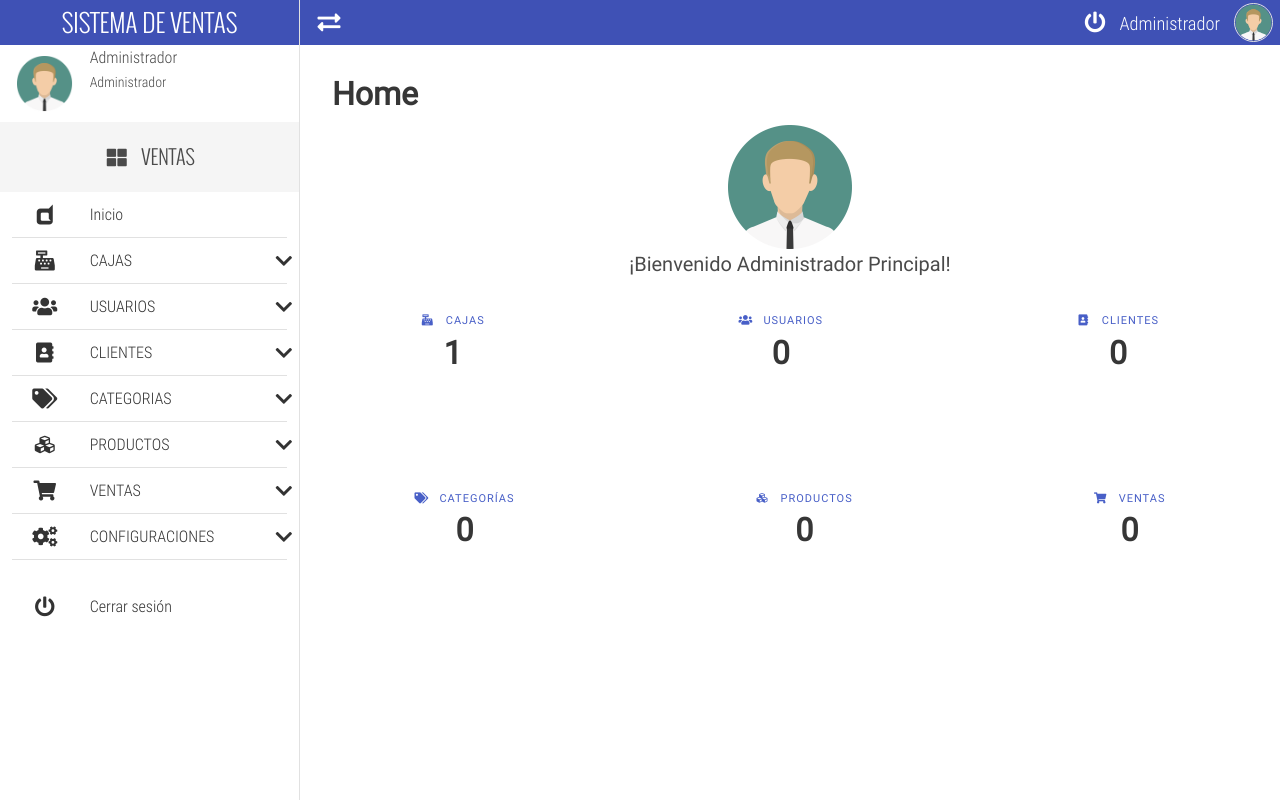
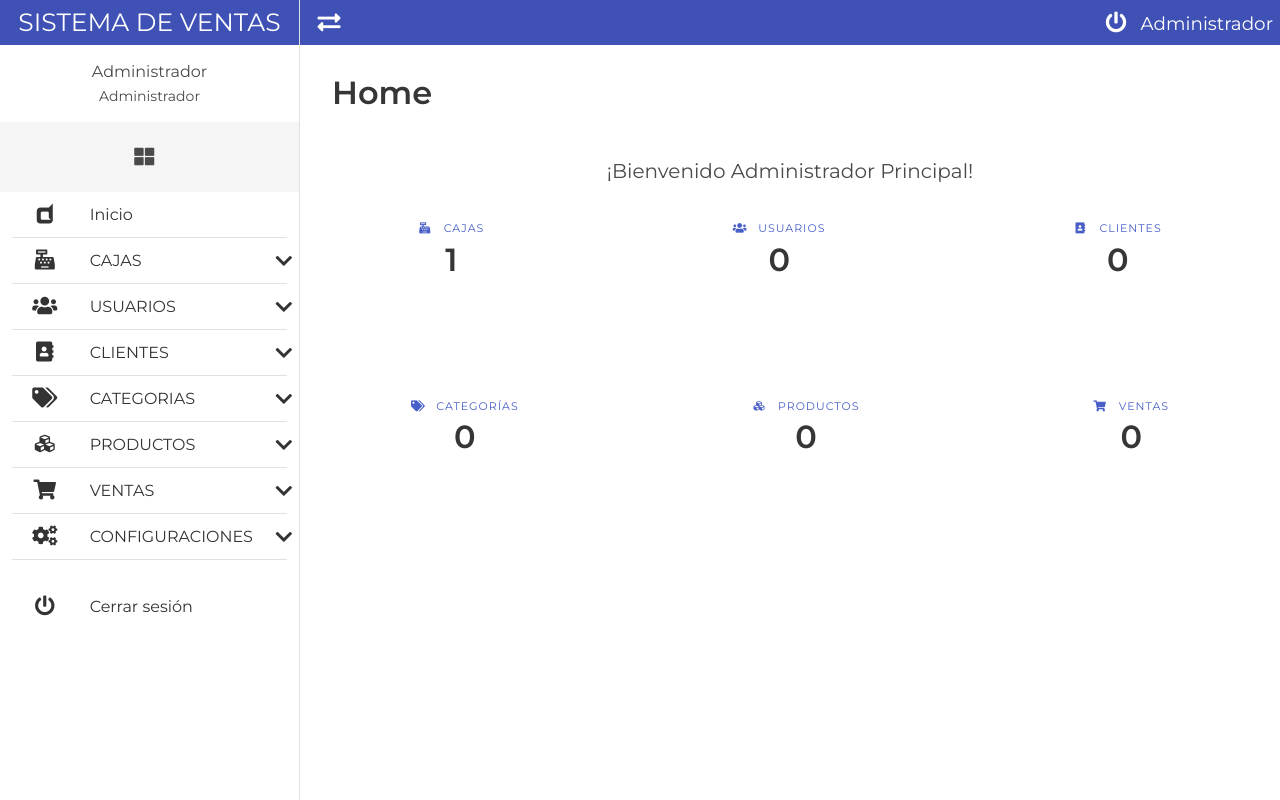
Before and after one commit to gabymg26/Sistema_ventas, a PHP site: page /VENTAS/dashboard/ in a window 1280 px wide. Run offline with PHP 8.4, Linux system fonts and the light colour scheme; a user stored in the database is signed in; data comes from the database, SQL or seed files in the repository; data that the repository does not hold is empty; some libraries are stand-ins or nearby versions; some web fonts are replaced.

Commit message:
Actualizando

```diff
--- a/app/models/mainModel.php
+++ b/app/models/mainModel.php
@@ -17,7 +17,7 @@
 
 		/*----------  Funcion conectar a BD  ----------*/
 		protected function conectar(){
-			$conexion = new PDO("mysql:host=".$this->server.";dbname=".$this->db,$this->user,$this->pass);
+			$conexion = new PDO("mysql:host=".$this->server.";port=3305;dbname=".$this->db,$this->user,$this->pass);
 			$conexion->exec("SET CHARACTER SET utf8");
 			return $conexion;
 		}
--- a/app/views/content/cashierList-view.php
+++ b/app/views/content/cashierList-view.php
@@ -2,7 +2,7 @@
 	<h1 class="title">Cajas</h1>
 	<h2 class="subtitle"><i class="fas fa-clipboard-list fa-fw"></i> &nbsp; Lista de cajas</h2>
 </div>
-<div class="container pb-6 pt-6">
+<div class="container pb-6 pt-6 pl-3">
 
 	<div class="form-rest mb-6 mt-6"></div>
 
--- a/app/views/content/cashierNew-view.php
+++ b/app/views/content/cashierNew-view.php
@@ -3,7 +3,7 @@
 	<h2 class="subtitle"><i class="fas fa-cash-register fa-fw"></i> &nbsp; Nueva caja</h2>
 </div>
 
-<div class="container pb-6 pt-6">
+<div class="container pb-6">
 
 	<form class="FormularioAjax" action="<?php echo APP_URL; ?>app/ajax/cajaAjax.php" method="POST" autocomplete="off" >
 
--- a/app/views/content/categoryList-view.php
+++ b/app/views/content/categoryList-view.php
@@ -2,7 +2,7 @@
 	<h1 class="title">Categorías</h1>
 	<h2 class="subtitle"><i class="fas fa-clipboard-list fa-fw"></i> &nbsp; Lista de categorías</h2>
 </div>
-<div class="container pb-6 pt-6">
+<div class="container pb-6">
 
 	<div class="form-rest mb-6 mt-6"></div>
 
--- a/app/views/content/dashboard-view.php
+++ b/app/views/content/dashboard-view.php
@@ -1,17 +1,6 @@
 <div class="container is-fluid">
 	<h1 class="title">Home</h1>
-  	<div class="columns is-flex is-justify-content-center">
-    	<figure class="image is-128x128">
-    		<?php
-    			if(is_file("./app/views/fotos/".$_SESSION['foto'])){
-    				echo '<img class="is-rounded" src="'.APP_URL.'app/views/fotos/'.$_SESSION['foto'].'">';
-    			}else{
-    				echo '<img class="is-rounded" src="'.APP_URL.'app/views/fotos/default.png">';
-    			}
-    		?>
-		</figure>
-  	</div>
-  	<div class="columns is-flex is-justify-content-center">
+  	<div class="columns is-flex is-justify-content-center mt-6">
   		<h2 class="subtitle">¡Bienvenido <?php echo $_SESSION['nombre']." ".$_SESSION['apellido']; ?>!</h2>
   	</div>
 </div>
--- a/app/views/content/productNew-view.php
+++ b/app/views/content/productNew-view.php
@@ -3,7 +3,7 @@
 	<h2 class="subtitle"><i class="fas fa-box fa-fw"></i> &nbsp; Nuevo producto</h2>
 </div>
 
-<div class="container pb-6 pt-6">
+<div class="container pb-6">
 
 	<form class="FormularioAjax" action="<?php echo APP_URL; ?>app/ajax/productoAjax.php" method="POST" autocomplete="off" enctype="multipart/form-data" >
 
--- a/app/views/content/productSearch-view.php
+++ b/app/views/content/productSearch-view.php
@@ -3,7 +3,7 @@
     <h2 class="subtitle"><i class="fas fa-search fa-fw"></i> &nbsp; Buscar productos</h2>
 </div>
 
-<div class="container pb-6 pt-6">
+<div class="container pb-6">
     <?php
 
         use app\controllers\productController;
--- a/app/views/css/estilos.css
+++ b/app/views/css/estilos.css
@@ -1,43 +1,24 @@
-/*=====================================================
-                    Tipografia
-======================================================*/
-@font-face{
-    font-family: "RobotoCondensedLight";
-    src: url("../webfonts/robotocondensed-light.ttf"),
-    url("../webfonts/robotocondensed-light.eot"),
-    url("../webfonts/robotocondensed-light.woff"),
-    url("../webfonts/robotocondensed-light.woff2"),
-    url("../webfonts/robotocondensed-light.svg");
-}
-@font-face{
-    font-family: "RobotoRegular";
-    src: url("../webfonts/roboto-regular.ttf"),
-    url("../webfonts/roboto-regular.eot"),
-    url("../webfonts/roboto-regular.woff"),
-    url("../webfonts/roboto-regular.woff2"),
-    url("../webfonts/roboto-regular.svg");
-}
-@font-face{
-    font-family: "OswaldLight";
-    src: url("../webfonts/oswald-light.ttf"),
-    url("../webfonts/oswald-light.eot"),
-    url("../webfonts/oswald-light.woff"),
-    url("../webfonts/oswald-light.woff2"),
-    url("../webfonts/oswald-light.svg");
+/* Importar la fuente Montserrat desde Google Fonts */
+@import url("https://fonts.googleapis.com/css2?family=Montserrat:ital,wght@0,100..900;1,100..900&display=swap");
+
+/* Establecer la fuente Montserrat como predeterminada */
+body {
+  font-family: "Montserrat", sans-serif; /* Utiliza Montserrat o una fuente sans-serif como alternativa */
 }
 
-body,html{
+body,
+html {
   height: 100%;
   width: 100%;
   margin: 0;
   padding: 0;
   font-size: 16px;
-    font-family: "RobotoRegular";
+  font-family: "Montserrat", sans-serif;
   position: relative;
-    background-color: #fff;
+  background-color: #ffffff;
 }
 
-.main-container{
+.main-container {
   height: 100%;
   width: 100%;
   display: flex;
@@ -49,45 +30,43 @@ body,html{
 }
 
 .main-container > .login,
-.main-container > .hero-body{
+.main-container > .hero-body {
   height: auto;
   width: 100%;
   max-width: 400px;
   min-width: 300px;
 }
 
-.is-photo{
+.is-photo {
   max-width: 300px;
   height: auto;
   margin: 0 auto;
 }
 
-.text-condensedLight{ font-family: "RobotoCondensedLight"; }
-.tittles{ font-family: "OswaldLight"; }
-.full-width{
+.full-width {
   margin: 0;
   padding: 0;
   width: 100%;
   box-sizing: border-box;
 }
-.list-unstyle{
+.list-unstyle {
   margin: 0;
   padding: 0;
   list-style: none;
   box-sizing: border-box;
 }
-.img-responsive{
+.img-responsive {
   width: 100%;
   height: auto;
 }
-.divider-menu-h{
+.divider-menu-h {
   height: 0 !important;
-    border-top: 1px solid #E1E1E1;
+  border-top: 1px solid #e1e1e1;
   width: 92% !important;
   margin: 0 auto !important;
 }
 
-.page-container{
+.page-container {
   height: 100%;
   width: 100%;
   margin: 0;
@@ -98,47 +77,47 @@ body,html{
 }
 
 /*  Scrolls */
-.scroll::-webkit-scrollbar{
+.scroll::-webkit-scrollbar {
   width: 8px;
 }
-.scroll::-webkit-scrollbar-thumb{
-    background: rgba(102,107,122,1);
+.scroll::-webkit-scrollbar-thumb {
+  background: rgba(102, 107, 122, 1);
 }
 .scroll::-webkit-scrollbar-thumb:active,
-.scroll::-webkit-scrollbar-thumb:hover{
-    background: rgba(102,107,122,1);
+.scroll::-webkit-scrollbar-thumb:hover {
+  background: rgba(102, 107, 122, 1);
 }
-.scroll::-webkit-scrollbar-track{
+.scroll::-webkit-scrollbar-track {
   background: rgba(29, 30, 34, 1);
 }
 .scroll::-webkit-scrollbar-track:hover,
-.scroll::-webkit-scrollbar-track:active{
+.scroll::-webkit-scrollbar-track:active {
   background: rgba(29, 30, 34, 1);
 }
 /*=============Estilos barra superior*/
-.navBar{
-    background-color: #3F51B5;
+.navBar {
+  background-color: #3f51b5;
   height: 45px;
   color: #fff;
   position: relative;
   margin-bottom: 30px;
 }
-.navBar-options{
+.navBar-options {
   line-height: 45px;
   height: 45px;
   padding: 0;
-    transition: all .3s ease-in-out;
+  transition: all 0.3s ease-in-out;
   display: flex;
   justify-content: space-between;
 }
 .navBar-options .fa-exchange-alt,
-.navBar-options-list{
+.navBar-options-list {
   line-height: 45px;
   height: 45px;
   margin: 0;
   padding: 0;
 }
-.navBar-options .fa-exchange-alt{
+.navBar-options .fa-exchange-alt {
   width: 40px;
   left: 0;
   font-size: 23px;
@@ -148,17 +127,17 @@ body,html{
   outline: none;
   margin-left: 9px;
 }
-.navBar-options-list{
+.navBar-options-list {
   right: 9px;
 }
-.navBar-options-list .noLink{
+.navBar-options-list .noLink {
   cursor: inherit;
 }
-.navBar-options-list ul{
+.navBar-options-list ul {
   height: 45px;
   display: flex;
 }
-.navBar-options-list ul li{
+.navBar-options-list ul li {
   height: 45px;
   line-height: 45px;
   cursor: pointer;
@@ -166,18 +145,20 @@ body,html{
   font-size: 21px;
   user-select: none;
 }
-.navBar-options-list ul li{ outline: none; }
+.navBar-options-list ul li {
+  outline: none;
+}
 .navBar-options-list ul li a,
-.navBar-options-list ul li img{
+.navBar-options-list ul li img {
   margin: 0;
   padding: 0;
   padding-top: 0;
   margin-top: 0;
   box-sizing: border-box;
-    color: #FFF;
+  color: #fff;
 }
-.navBar-options-list ul li img{
-    border: 1px solid #E1E1E1;
+.navBar-options-list ul li img {
+  border: 1px solid #e1e1e1;
   border-radius: 50%;
   width: 39px;
   height: 39px;
@@ -188,40 +169,41 @@ body,html{
 /*=============Estilos en comun navegacion lateral y contenido pagina*/
 .navLateral,
 .pageContent,
-.navLateral-body{
+.navLateral-body {
   height: 100%;
 }
+
 .navLateral,
-.pageContent{
+.pageContent {
   overflow-y: auto;
 }
 /*=============Estilos navegacion lateral*/
-.navLateral{
+.navLateral {
   width: 300px;
-    border-right: 1px solid #E1E1E1;
-    transition: all .3s ease-in-out;
+  border-right: 1px solid #e1e1e1;
+  transition: all 0.3s ease-in-out;
   position: relative;
 }
-.navLateral-change{
+.navLateral-change {
   pointer-events: none;
   opacity: 0;
   width: 0;
   border-right: none;
 }
-.navLateral-body{
+.navLateral-body {
   background-color: #fff;
   position: relative;
 }
-.navLateral-body-logo{
+.navLateral-body-logo {
   height: 45px;
   line-height: 45px;
   color: #fff;
   width: 100%;
   font-size: 25px;
-    background-color: #3F51B5;
+  background-color: #3f51b5;
 }
 .navLateral-body-cl,
-.navLateral-body-cr{
+.navLateral-body-cr {
   box-sizing: border-box;
   height: 77px;
   float: left;
@@ -229,126 +211,143 @@ body,html{
   padding: 0;
   position: relative;
 }
-.navLateral-body-cl{
+.navLateral-body-cl {
   width: 30%;
 }
-.navLateral-body-cl img{
+.navLateral-body-cl img {
   width: 57px;
   height: 57px;
   margin: 0 auto;
   display: block;
   margin-top: 10px;
 }
-.navLateral-body-cr{
+.navLateral-body-cr {
   width: 70%;
-    font-family: "RobotoCondensedLight";
+  font-family: "Montserrat", sans-serif;
 }
-.navLateral-body-tittle-menu{
+
+figcaption.navLateral-body-cr {
+  text-align: center;
+  width: 100%;
+  display: flex;
+  align-items: center;
+  justify-content: center;
+}
+.navLateral-body-tittle-menu {
   height: 70px;
   line-height: 70px;
-    font-size:20px;
-    background-color: #F5F5F5;
+  font-size: 20px;
+  background-color: #f5f5f5;
   text-align: center;
 }
 .menu-principal li,
-.menu-principal li a{
+.menu-principal li a {
   display: block;
 }
-.menu-principal li a{
+.menu-principal li a {
   height: 45px;
   color: #333;
   position: relative;
-    transition: all .3s ease-in-out;
+  transition: all 0.3s ease-in-out;
 }
-.menu-principal li a:hover{
-    color: #3F51B5;
+.menu-principal li a:hover {
+  color: #3f51b5;
 }
 .menu-principal li a div.navLateral-body-cl,
-.menu-principal li a div.navLateral-body-cr{
+.menu-principal li a div.navLateral-body-cr {
   height: 45px;
   line-height: 45px;
 }
-.menu-principal li a div.navLateral-body-cl{
+.menu-principal li a div.navLateral-body-cl {
   text-align: center;
   font-size: 20px;
 }
-.btn-subMenu span.fa-chevron-down{
+.btn-subMenu span.fa-chevron-down {
   position: absolute;
   top: 0;
   right: 7px;
   line-height: 45px;
   height: 45px;
   font-size: 19px;
-    transition: all .3s ease-in-out;
+  transition: all 0.3s ease-in-out;
 }
-.btn-subMenu + .sub-menu-options{
-    transition: all .3s ease-in-out;
+.btn-subMenu + .sub-menu-options {
+  transition: all 0.3s ease-in-out;
 }
-.sub-menu-options{
+.sub-menu-options {
   height: 0;
-    background-color: #F5F5F5;
+  background-color: #f5f5f5;
   overflow-y: hidden;
-    transition: all .3s ease-in-out;
+  transition: all 0.3s ease-in-out;
 }
-.sub-menu-options li a{ border-left: 4px solid transparent; }
-.sub-menu-options li a:hover{ border-left: 4px solid #3F51B5; }
-.btn-subMenu-show{
+.sub-menu-options li a {
+  border-left: 4px solid transparent;
+}
+.sub-menu-options li a:hover {
+  border-left: 4px solid #3f51b5;
+}
+.btn-subMenu-show {
   background-color: rgba(0, 0, 0, 0.1);
 }
 .btn-subMenu-show .navLateral-body-cl,
-.btn-subMenu-show .navLateral-body-cr{
-    color: #3F51B5;
+.btn-subMenu-show .navLateral-body-cr {
+  color: #3f51b5;
 }
-.btn-subMenu-show + .sub-menu-options{
+.btn-subMenu-show + .sub-menu-options {
   height: auto;
   overflow-y: auto;
   background-color: rgba(0, 0, 0, 0.1);
 }
 
-.btn-subMenu-show span.fa-chevron-down{
+.btn-subMenu-show span.fa-chevron-down {
   transform: rotate(180deg);
 }
 
 /*=============Estilos contenido pagina*/
-.pageContent{
+.pageContent {
   width: calc(100% - 300px);
   background-color: #fff;
-    transition: all .3s ease-in-out;
+  transition: all 0.3s ease-in-out;
 }
-.pageContent-change{
+.pageContent-change {
   width: 100%;
 }
 /*=============Estilos detalle de venta*/
-.sale-details{
+.sale-details {
   display: flex;
   justify-content: space-between;
-    transition: all .3s ease-in-out;
+  transition: all 0.3s ease-in-out;
   padding: 5px;
 }
-.sale-details:hover{
+.sale-details:hover {
   background-color: rgba(0, 0, 0, 0.07);
+}
+
+/*userUpdate*/
+.FormularioAjax {
+  padding: 5vh;
 }
 
 /*=====================================================
                     Media  Queries
 ======================================================*/
-@media (max-width: 750px){
-    .navLateral{
+@media (max-width: 750px) {
+  .navLateral {
     pointer-events: none;
     opacity: 0;
     width: 0;
     border-right: none;
   }
-    .navLateral-change{
+  .navLateral-change {
     width: 300px;
     pointer-events: auto;
     opacity: 1;
-        border-right: 1px solid #E1E1E1;
+    border-right: 1px solid #e1e1e1;
   }
-    .pageContent{
+  .pageContent {
     width: 100%;
   }
-    .pageContent-change{
+  .pageContent-change {
     width: calc(100% - 300px);
   }
 }
--- a/app/views/inc/navbar.php
+++ b/app/views/inc/navbar.php
@@ -11,15 +11,6 @@
                 <li class="text-condensedLight noLink" >
                     <small><?php echo $_SESSION['usuario']; ?></small>
                 </li>
-                <li class="noLink">
-                    <?php
-                        if(is_file("./app/views/fotos/".$_SESSION['foto'])){
-                            echo '<img class="is-rounded img-responsive" src="'.APP_URL.'app/views/fotos/'.$_SESSION['foto'].'">';
-                        }else{
-                            echo '<img class="is-rounded img-responsive" src="'.APP_URL.'app/views/fotos/default.png">';
-                        }
-                    ?>
-                </li>
             </ul>
         </nav>
     </div>
--- a/app/views/inc/navlateral.php
+++ b/app/views/inc/navlateral.php
@@ -4,15 +4,6 @@
 			Sistema de ventas
 		</div>
 		<figure class="full-width" style="height: 77px;">
-			<div class="navLateral-body-cl">
-				<?php
-                    if(is_file("./app/views/fotos/".$_SESSION['foto'])){
-                        echo '<img class="is-rounded img-responsive" src="'.APP_URL.'app/views/fotos/'.$_SESSION['foto'].'">';
-                    }else{
-                        echo '<img class="is-rounded img-responsive" src="'.APP_URL.'app/views/fotos/default.png">';
-                    }
-                ?>
-			</div>
 			<figcaption class="navLateral-body-cr">
 				<span>
 					<?php echo $_SESSION['nombre']; ?><br>
@@ -21,7 +12,7 @@
 			</figcaption>
 		</figure>
 		<div class="full-width tittles navLateral-body-tittle-menu has-text-centered is-uppercase">
-			<i class="fas fa-th-large fa-fw"></i> &nbsp; <?php echo APP_NAME; ?>
+			<i class="fas fa-th-large fa-fw"></i> &nbsp;
 		</div>
 		<nav class="full-width">
 			<ul class="full-width list-unstyle menu-principal">
@@ -356,16 +347,6 @@
 								</div>
 							</a>
 						</li>
-						<li class="full-width">
-							<a href="<?php echo APP_URL."userPhoto/".$_SESSION['id']."/"; ?>" class="full-width">
-								<div class="navLateral-body-cl">
-									<i class="fas fa-camera"></i>
-								</div>
-								<div class="navLateral-body-cr">
-									Mi foto
-								</div>
-							</a>
-						</li>
 					</ul>
 				</li>
 
--- a/config/app.php
+++ b/config/app.php
@@ -1,15 +1,15 @@
 <?php
 
 	const APP_URL="http://localhost/VENTAS/";
-	const APP_NAME="VENTAS";
+	const APP_NAME="Sistema de ventas";
 	const APP_SESSION_NAME="POS";
 
 	/*----------  Tipos de documentos  ----------*/
-	const DOCUMENTOS_USUARIOS=["DUI","DNI","Cedula","Licencia","Pasaporte","Otro"];
+	const DOCUMENTOS_USUARIOS=["Cédula","Licencia","Pasaporte","Otro"];
 
 
 	/*----------  Tipos de unidades de productos  ----------*/
-	const PRODUCTO_UNIDAD=["Unidad","Libra","Kilogramo","Caja","Paquete","Lata","Galon","Botella","Tira","Sobre","Bolsa","Saco","Tarjeta","Otro"];
+	const PRODUCTO_UNIDAD=["Unidad","Libra","Kilogramo","Caja","Paquete","Lata","Galón","Botella","Tira","Sobre","Bolsa","Saco","Tarjeta","Otro"];
 
 	/*----------  Configuración de moneda  ----------*/
 	const MONEDA_SIMBOLO="$";
```
Also changed, not shown: app/views/content/userUpdate-view.php (+0 -12 lines), README.md. Lines whose indentation alone changed are shown as unchanged.
